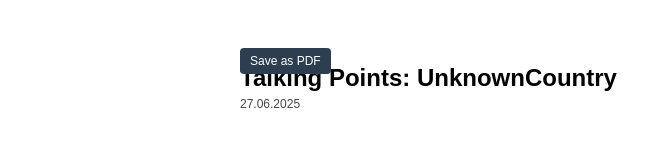
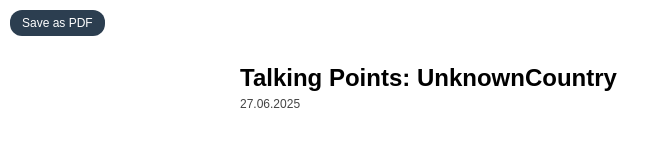
Before and after one commit to ltortladzemoesd/ckeditor-host, a plain HTML site: page preview-full-tps.html in a window 1280 px wide. Shown: the whole page, without its empty margins (0-669 px from the left). Drawn offline with Linux system fonts and the light colour scheme; no server answers.

Commit message:
Update gamma 10 preview-full-tps.html

```diff
--- a/preview-full-tps.html
+++ b/preview-full-tps.html
@@ -21,16 +21,17 @@
       position: relative;
     }
     #saveBtn {
-      position: absolute;
-      top: 0;
-      left: 0;
+      position: fixed;
+      top: 10px;
+      left: 10px;
       font-size: 12px;
-      padding: 6px 10px;
+      padding: 6px 12px;
       background-color: #2c3e50;
       color: #fff;
       border: none;
-      border-radius: 4px;
+      border-radius: 12px;
       cursor: pointer;
+      z-index: 1000;
     }
     h1 {
       font-size: 24px;
@@ -131,6 +132,8 @@
 
     function savePDF() {
       const element = document.getElementById("pdfContent");
+      const btn = document.getElementById("saveBtn");
+      btn.style.display = 'none';
       const opt = {
         margin: [20, 20, 20, 20],
         filename: `Talking_Points_${country}.pdf`,
@@ -139,7 +142,9 @@
         jsPDF: { unit: 'mm', format: 'a4', orientation: 'portrait' },
         pagebreak: { mode: ['avoid-all', 'css', 'legacy'] }
       };
-      html2pdf().set(opt).from(element).save();
+      html2pdf().set(opt).from(element).save().then(() => {
+        btn.style.display = 'block';
+      });
     }
 
     loadAllSections();
```
